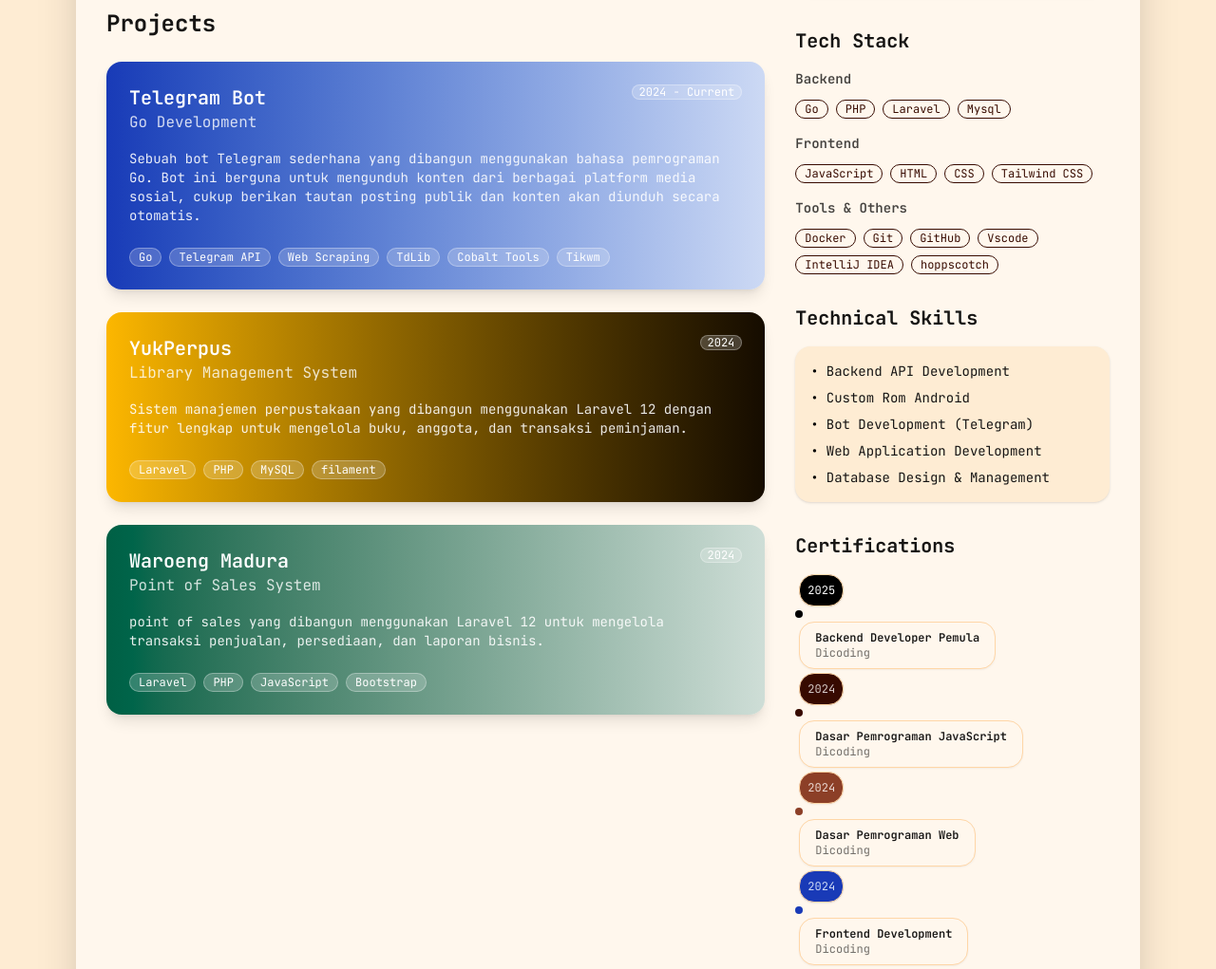
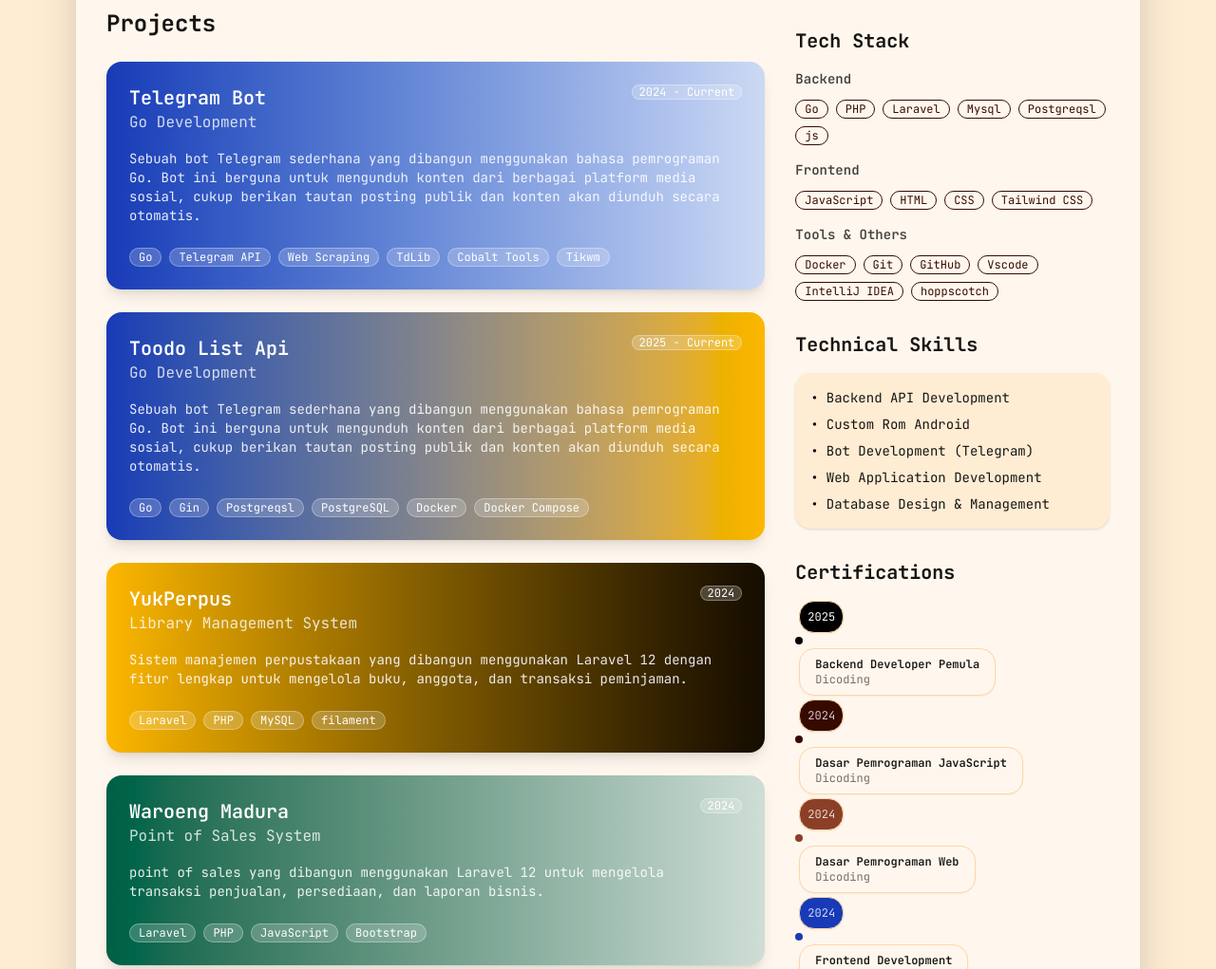
Before and after one commit to pavelc4/tugas-cv, a website: page index.html in a window 1280 px wide. Shown: the part 535-1556 px from the top of the page at 95% size. Drawn offline with nearby package versions, Linux system fonts and the light colour scheme; files that its build step writes are made by us from their sources.

Commit message:
feat(cv): add toodo list api project and update profile image
- add new project entry for `Toodo List Api`
- update profile image source from LinkedIn to GitHub profile picture
- include `Go`, `Gin`, `PostgreSQL`, `Docker`, and `Docker Compose` skills for `Toodo List Api`
- add `Postgreqsl` and `js` badges to existing project skills

Signed-off-by: pavelc4 <dimzzy23@gmail.com>

```diff
--- a/index.html
+++ b/index.html
@@ -35,7 +35,7 @@
                             </div>
                             <div class="avatar flex-shrink-0">
                                 <div class="w-24 sm:w-32 rounded-2xl ring ring-base-100 ring-offset-base-100 ring-offset-2">
-                                    <img src="https://media.licdn.com/dms/image/v2/D4D03AQHPNV1C16s8GQ/profile-displayphoto-crop_800_800/B4DZlVNnxRGsAI-/0/1758071259844?e=1761177600&v=beta&t=i7Uc2q4vtzPmOFCjmTBPEV2LpOXoi0aavU-dabb7ZGk" alt="Profile" />
+                                     <img src="https://github.com/pavelc4.png" alt="Profile" />
                                 </div>
                             </div>
                         </div>
@@ -83,6 +83,31 @@
                                         </div>
                                     </div>
                                 </div>
+
+                                <!-- Toodolist api -->
+                                <div class="card bg-gradient-to-r from-info to-warning shadow-lg">
+                                    <div class="card-body p-4 sm:p-6">
+                                        <div class="flex flex-col sm:flex-row sm:justify-between sm:items-start mb-3 sm:mb-2">
+                                            <div class="mb-2 sm:mb-0">
+                                                <h3 class="card-title text-base sm:text-xl text-white">Toodo List Api</h3>
+                                                <p class="text-sm sm:text-base text-white/80">Go Development</p>
+                                            </div>
+                                            <div class="badge bg-white/20 text-white border-white/30 badge-sm">2025 - Current</div>
+                                        </div>
+                                        <p class="text-white/90 text-xs sm:text-sm mb-3 sm:mb-4 leading-relaxed">
+                                            Sebuah bot Telegram sederhana yang dibangun menggunakan bahasa pemrograman Go. Bot ini berguna untuk mengunduh konten dari berbagai platform media sosial, cukup berikan tautan posting publik dan konten akan diunduh secara otomatis.
+                                        </p>
+                                        <div class="flex flex-wrap gap-1 sm:gap-2">
+                                            <div class="badge bg-white/20 text-white border-white/30 text-xs">Go</div>
+                                            <div class="badge bg-white/20 text-white border-white/30 text-xs">Gin</div>
+                                            <div class="badge bg-white/20 text-white border-white/30 text-xs">Postgreqsl</div>
+                                            <div class="badge bg-white/20 text-white border-white/30 text-xs">PostgreSQL</div>
+                                            <div class="badge bg-white/20 text-white border-white/30 text-xs">Docker</div>
+                                            <div class="badge bg-white/20 text-white border-white/30 text-xs">Docker Compose</div>
+                                        </div>
+                                    </div>
+                                </div>
+
 
                                 <!-- YukPerpus -->
                                 <div class="card bg-gradient-to-r from-warning to-warning-content shadow-lg">
@@ -164,6 +189,8 @@
                                         <div class="badge badge-outline badge-secondary text-xs">PHP</div>
                                         <div class="badge badge-outline  badge-secondary text-xs">Laravel</div>
                                         <div class="badge badge-outline  badge-secondary text-xs">Mysql</div>
+                                        <div class="badge badge-outline  badge-secondary text-xs">Postgreqsl</div>
+                                        <div class="badge badge-outline  badge-secondary text-xs">js</div>
                                     </div>
                                 </div>
 
```
